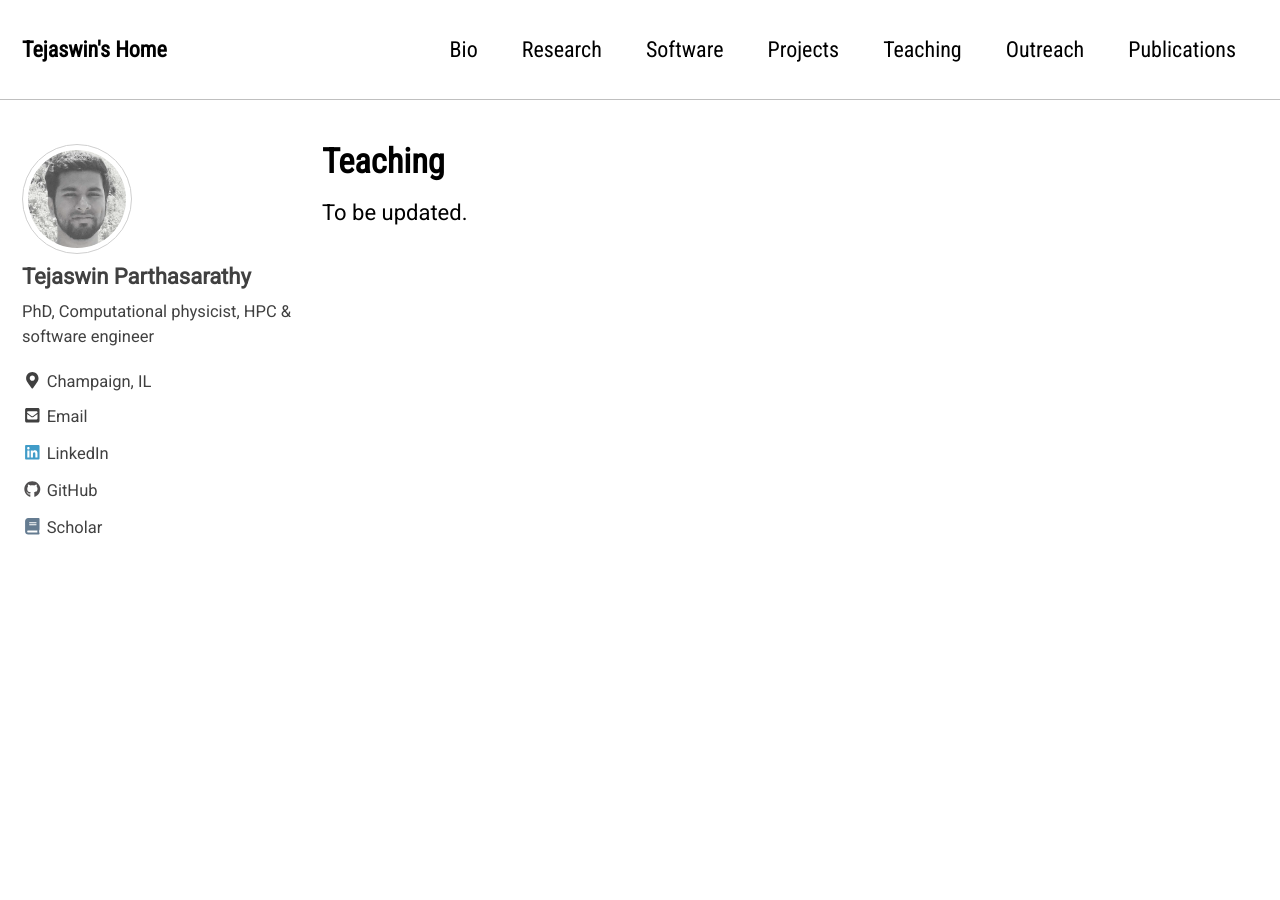
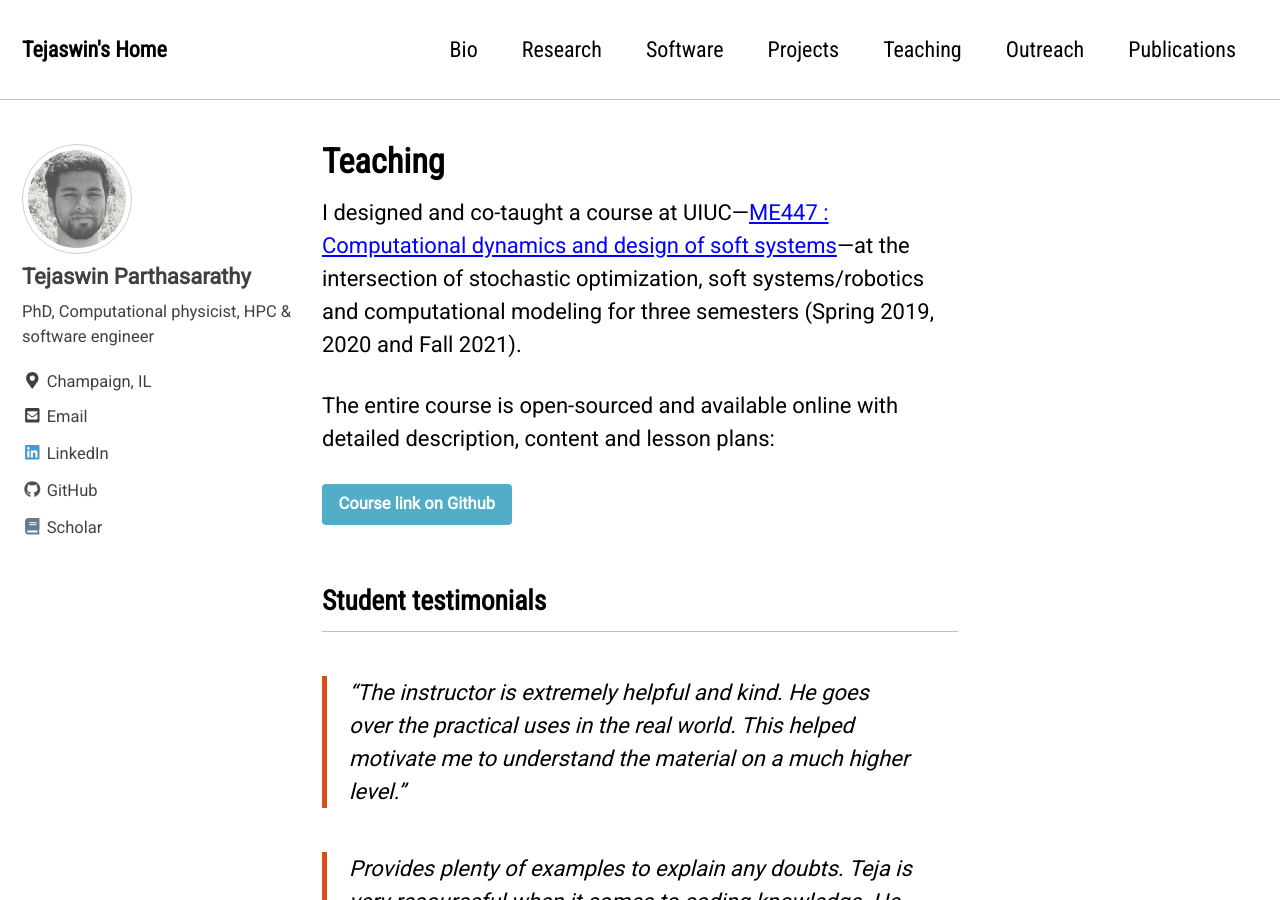
Before and after one commit to parthas1/parthas1.github.io, a Jekyll site: the page built from _pages/teaching.md, in a window 1280 px wide and 900 px high. Built offline with Jekyll 4.4.1, drawn with Linux system fonts in a browser that asks for light colours; nearby versions of some CDN libraries; some of the changed text lies outside the part shown.

Commit message:
feat : teaching tab!

```diff
--- a/_pages/teaching.md
+++ b/_pages/teaching.md
@@ -5,11 +5,24 @@ title: "Teaching"
 excerpt: "Teaching activities"
 ---
 
-To be updated.
+I designed and co-taught a course at UIUC—[ME447 : Computational dynamics and design of soft systems](https://mechse.illinois.edu/graduate/graduate-course-offerings/ME447)—at the intersection of stochastic optimization, soft systems/robotics and computational modeling for three semesters (Spring 2019, 2020 and Fall 2021).
 
-<!-- ### Teaching
-- UIUC Graduate Teacher Certificate
-- UIUC Teacher Ranked as Excellent by Students in Spring 2020
+The entire course is open-sourced and available online
+with detailed description, content and lesson plans:
 
-todo : link from TA section on bio
- -->
+[Course link on Github](https://github.com/tp5uiuc/soft_systems_course){: .btn .btn--info}
+
+<!-- You can also see the videos recorded over the Fall 2021 semester [at this link](). -->
+
+## Student testimonials
+
+> "The instructor is extremely helpful and kind. He goes over the practical uses in the real world. This helped motivate me to understand the material on a much higher level."
+
+> Provides plenty of examples to explain any doubts. Teja is very resourceful when it comes to coding knowledge. He is very patient and allows us to question everything and entertains all of our doubts. And he appreciates doubts which question even the basics and helps us work through them or at least leads us in the right direction for that.
+
+> He is funny, I like that he does not take things too seriously and is free to make a joke in class. He also answers questions like a SAINT on discord. Saved me quite a few times by responding outside of class :)
+
+## Awards
+
+- UIUC [Graduate Teacher Certificate](https://citl.illinois.edu/citl-101/teaching-learning/teaching-certificates/graduate-teacher-certificate).
+- UIUC [Teacher Ranked as Excellent by Students](https://citl.illinois.edu/citl-101/measurement-evaluation/teaching-evaluation/teaching-evaluations-(ices)/teachers-ranked-as-excellent) in Spring 2020
```
Also changed, not shown: _pages/bio.md (+1 -1 lines).
